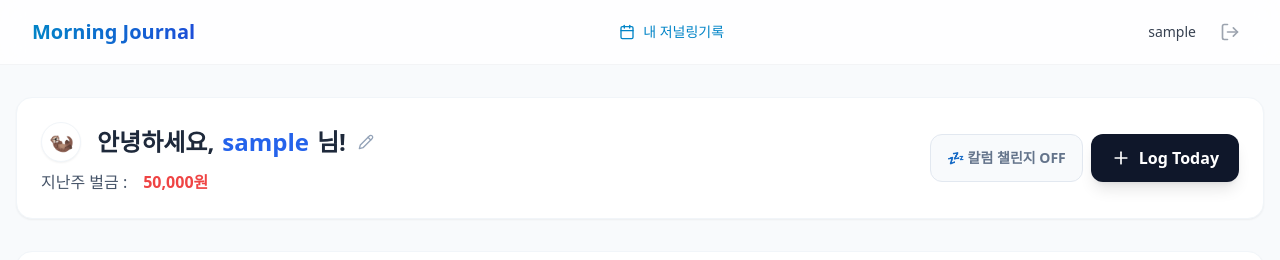
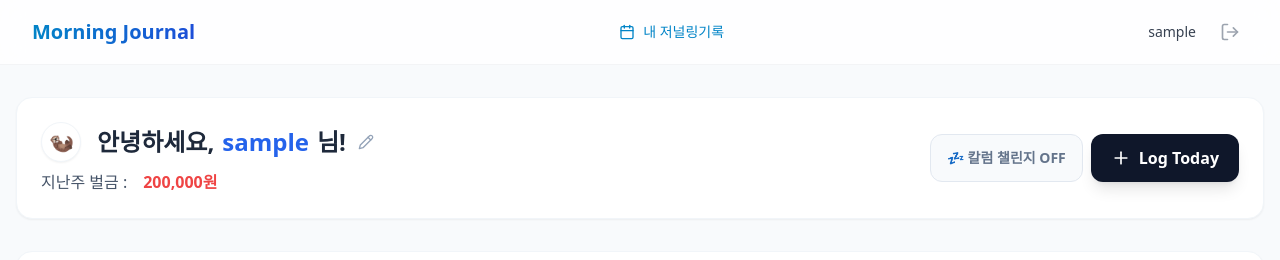
Before and after one commit to 99ping9/bia-bo-journaling, a React (Vite) app: page /dashboard in a window 1280 px wide. Shown: the top 260 px of the page. Built offline with nearby package versions, Linux system fonts and the light colour scheme; no server answers; the database is empty; sample sign-in values are in the browser's storage.

Commit message:
fix: Revert to per-category fine - max 200,000 (column OFF) or 250,000 (column ON)

```diff
--- a/src/pages/Dashboard.tsx
+++ b/src/pages/Dashboard.tsx
@@ -274,18 +274,19 @@ const Dashboard = () => {
         )
     }
 
-    // Fine Calculation: 10,000원 per missed weekday (any required type not submitted)
+    // Fine Calculation: 10,000원 per missing required submission
+    // Column OFF: max 4 types × 5 days = 200,000원
+    // Column ON:  max 5 types × 5 days = 250,000원
     const calculateFine = () => {
         if (!submissionsLoaded) return 0
         const today = new Date()
-        const lastWeekStart = startOfWeek(subWeeks(today, 1), { weekStartsOn: 1 }) // Last Monday
+        const lastWeekStart = startOfWeek(subWeeks(today, 1), { weekStartsOn: 1 })
         const lastWeekEnd = endOfWeek(subWeeks(today, 1), { weekStartsOn: 1 })
 
-        // Get Mon-Fri of last week
         const weekDays = eachDayOfInterval({ start: lastWeekStart, end: lastWeekEnd })
             .filter(day => !isWeekend(day))
 
-        let missedDays = 0
+        let totalMisses = 0
         const isParticipant = viewedUser?.is_column_challenge ?? false
 
         weekDays.forEach(day => {
@@ -295,12 +296,11 @@ const Dashboard = () => {
             const requiredTypes: SubmissionType[] = ['journal', 'account', 'thread', 'mate']
             if (isParticipant) requiredTypes.push('column')
 
-            // A day is "missed" if ANY required type is not submitted
-            const hasAllRequired = requiredTypes.every(type => daySubs.includes(type))
-            if (!hasAllRequired) missedDays++
+            const missingCount = requiredTypes.filter(type => !daySubs.includes(type)).length
+            totalMisses += missingCount
         })
 
-        return missedDays * 10000
+        return totalMisses * 10000
     }
 
 
```
